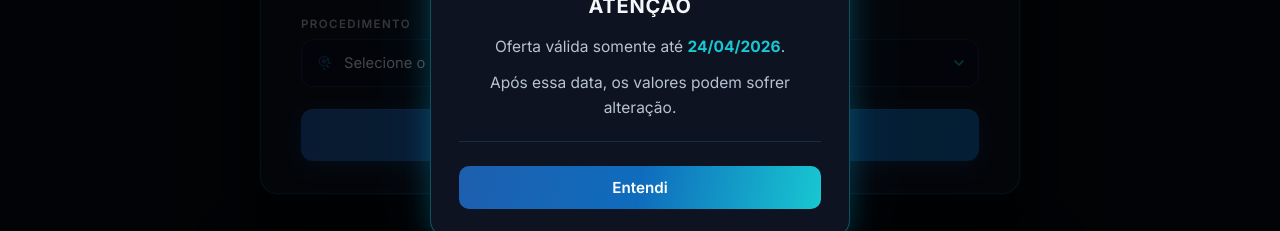
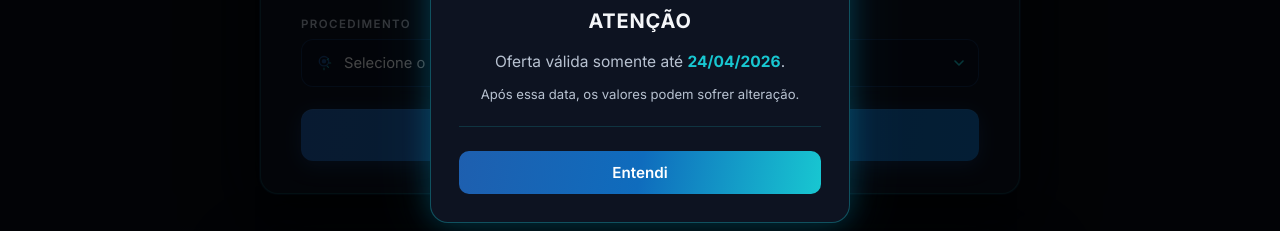
Before and after one commit to clinicacrlaser/gerador-crlaser, a plain HTML site: page index.html in a window 1280 px wide. Shown: the part 328-559 px from the top of the page. Drawn offline with Linux system fonts and the light colour scheme.

Commit message:
Add files via upload

```diff
--- a/index.html
+++ b/index.html
@@ -352,7 +352,7 @@
       <div class="popup-icon">🚨</div>
       <h2>ATENÇÃO</h2>
       <p>Oferta válida somente até <strong>24/04/2026</strong>.</p>
-      <p>Após essa data, os valores podem sofrer alteração.</p>
+      <p style="font-size: 0.82rem; white-space: nowrap;">Após essa data, os valores podem sofrer alteração.</p>
       <hr class="popup-divider" />
       <button id="popupOk">Entendi</button>
     </div>
```
